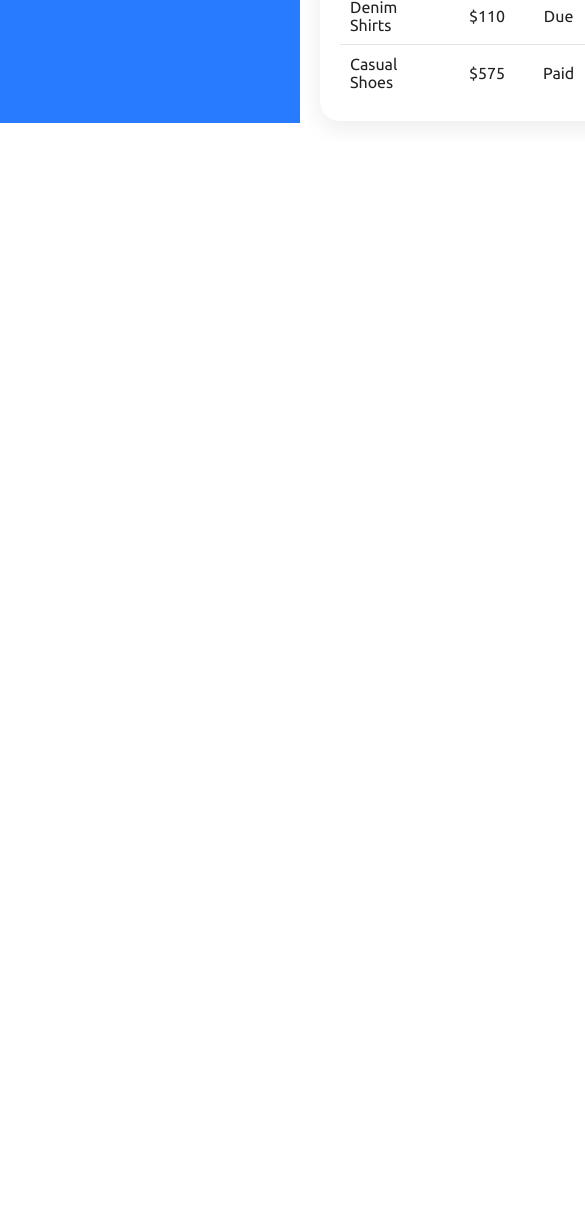
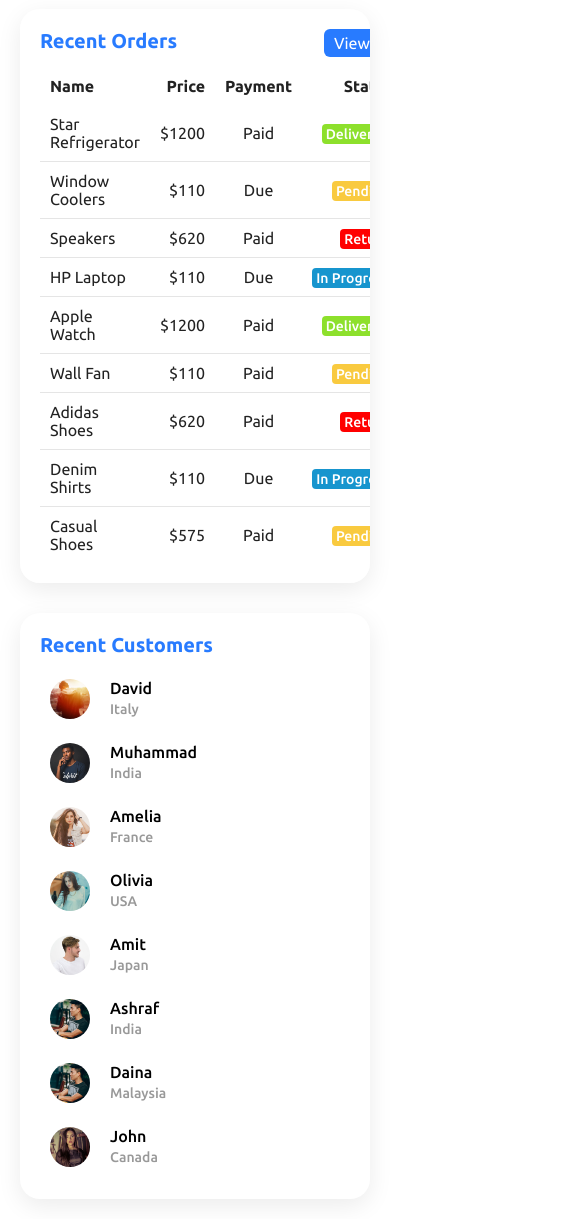
Before and after one commit to imonweb/Admin-Dashboard, a plain HTML site: page index.html in a window 390 px wide. Shown: the part 721-1940 px from the top of the page, 585 px wide, since content can reach past the window. Before the commit the page ends 862 px from the top, so only its background shows below. Drawn offline with nearby package versions, Linux system fonts and the light colour scheme.

Commit message:
responsive

```diff
--- a/index.html
+++ b/index.html
@@ -193,7 +193,78 @@
               </tr>
             </tbody>
           </table>
-        </div>
+        </div> <!-- recentOrders -->
+
+        <!-- New Customers -->
+        <div class="recentCustomers">
+          <div class="cardHeader">
+            <h2>Recent Customers</h2>
+          </div>
+          <table>
+            <tr>
+              <td width="60px"><div class="imgBx"><img src="images/img1.jpg" alt="img1"></div></td>
+              <td><h4>David <br> <span>Italy</span></h4></td>
+            </tr>
+            <tr>
+              <td width="60px">
+                <div class="imgBx"><img src="images/img2.jpg" alt="img2"></div>
+              </td>
+              <td>
+                <h4>Muhammad <br> <span>India</span></h4>
+              </td>
+            </tr>
+            <tr>
+              <td width="60px">
+                <div class="imgBx"><img src="images/img3.jpg" alt="img3"></div>
+              </td>
+              <td>
+                <h4>Amelia <br> <span>France</span></h4>
+              </td>
+            </tr>
+            <tr>
+              <td width="60px">
+                <div class="imgBx"><img src="images/img4.jpg" alt="img4"></div>
+              </td>
+              <td>
+                <h4>Olivia <br> <span>USA</span></h4>
+              </td>
+            </tr>
+            <tr>
+              <td width="60px">
+                <div class="imgBx"><img src="images/img5.jpg" alt="img5"></div>
+              </td>
+              <td>
+                <h4>Amit <br> <span>Japan</span></h4>
+              </td>
+            </tr>
+            <tr>
+              <td width="60px">
+                <div class="imgBx"><img src="images/img6.jpg" alt="img6"></div>
+              </td>
+              <td>
+                <h4>Ashraf <br> <span>India</span></h4>
+              </td>
+            </tr>
+            <tr>
+              <td width="60px">
+                <div class="imgBx"><img src="images/img6.jpg" alt="img6"></div>
+              </td>
+              <td>
+                <h4>Daina <br> <span>Malaysia</span></h4>
+              </td>
+            </tr>
+            <tr>
+              <td width="60px">
+                <div class="imgBx"><img src="images/img7.jpg" alt="img7"></div>
+              </td>
+              <td>
+                <h4>John <br> <span>Canada</span></h4>
+              </td>
+            </tr>
+          </table>
+
+        </div> <!-- recentCustomers -->
+
       </div> <!-- details -->
 
 
--- a/style.css
+++ b/style.css
@@ -378,3 +378,123 @@ body {
   font-size: 14px;
   font-weight: 500;
 }
+
+.recentCustomers {
+  position: relative;
+  display: grid;
+  min-height: 500px;
+  padding: 20px;
+  background: var(--white);
+  box-shadow: 0 7px 25px rgba(0,0,0,0.08);
+  border-radius: 20px;
+}
+
+.recentCustomers .imgBx {
+  position: relative;
+  width: 40px;
+  height: 40px;
+  border-radius: 50%;
+  overflow: hidden;
+}
+
+.recentCustomers .imgBx img {
+  position: absolute;
+  top: 0;
+  left: 0;
+  width: 100%;
+  height: 100%;
+  object-fit: cover;
+}
+
+/* .recentCustomers table tr:hover {
+  background: var(--blue);
+  color: var(--white);
+} */
+
+.recentCustomers table tr td {
+  padding: 12px 10px;
+}
+
+.recentCustomers table tr td h4 {
+  font-size: 16px;
+  font-weight: 500;
+  line-height: 1.2em;
+}
+
+.recentCustomers table tr td h4 span {
+  font-size: 14px;
+  color: var(--black2);
+}
+
+.recentCustomers table tr:hover {
+  background: var(--blue);
+  color: var(--white);
+}
+
+.recentCustomers table tr:hover td h4 span {
+  color: var(--white);
+}
+
+/*  Responsive */
+@media (max-width: 991px){
+  .navigation {
+    left: -300px;
+  }
+  .navigation.active{
+    width: 300px;
+    left: 0;
+  }
+  .main {
+    width: 100%;
+    left: 0;
+  }
+  .main.active {
+    left: 300px;
+  }
+  .cardBox {
+    grid-template-columns: repeat(2,1fr);
+  }
+}
+
+@media (max-width: 768px){
+  .details {
+    grid-template-columns: repeat(1, 1fr);
+  }
+  .recentOrders {
+    overflow-x: auto;
+  }
+  .status.inprogress {
+    white-space: nowrap;
+  }
+}
+
+@media (max-width: 480px){
+  .cardBox {
+    grid-template-columns: repeat(1, 1fr);
+  }
+  .cardHeader h2 {
+    font-size: 20px;
+  }
+  .user {
+    min-width: 40px;
+  }
+  .navigation {
+    width: 100%;
+    left: -100%;
+    z-index: 1000;
+  }
+  .navigation.active {
+    width: 100%;
+    left: 0;
+  }
+  .toggle {
+    z-index: 1001;
+
+  }
+  .main.active .toggle {
+    position: fixed;
+    right: 0;
+    left: initial;
+    color: #fff;
+  }
+}
```
